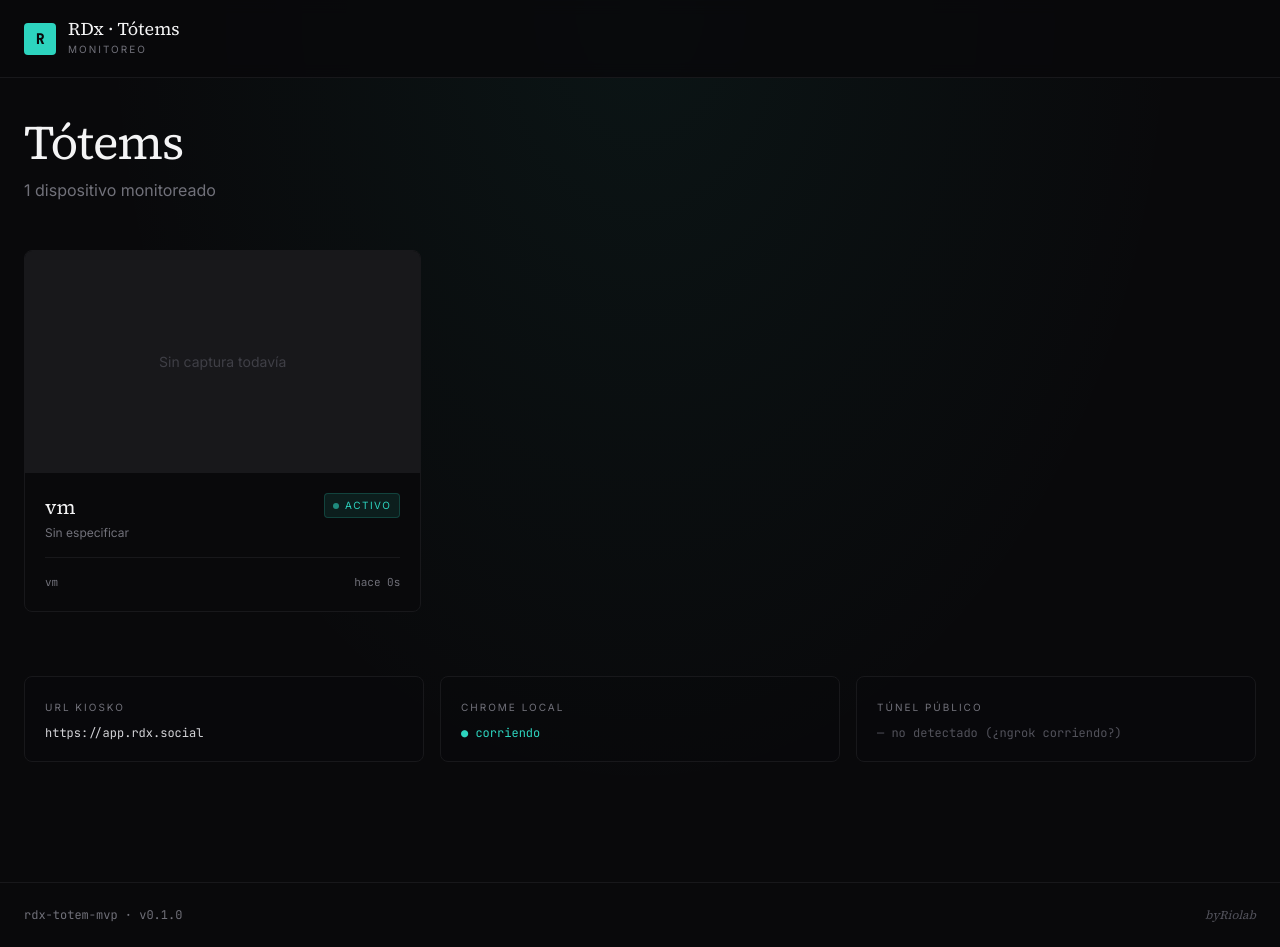
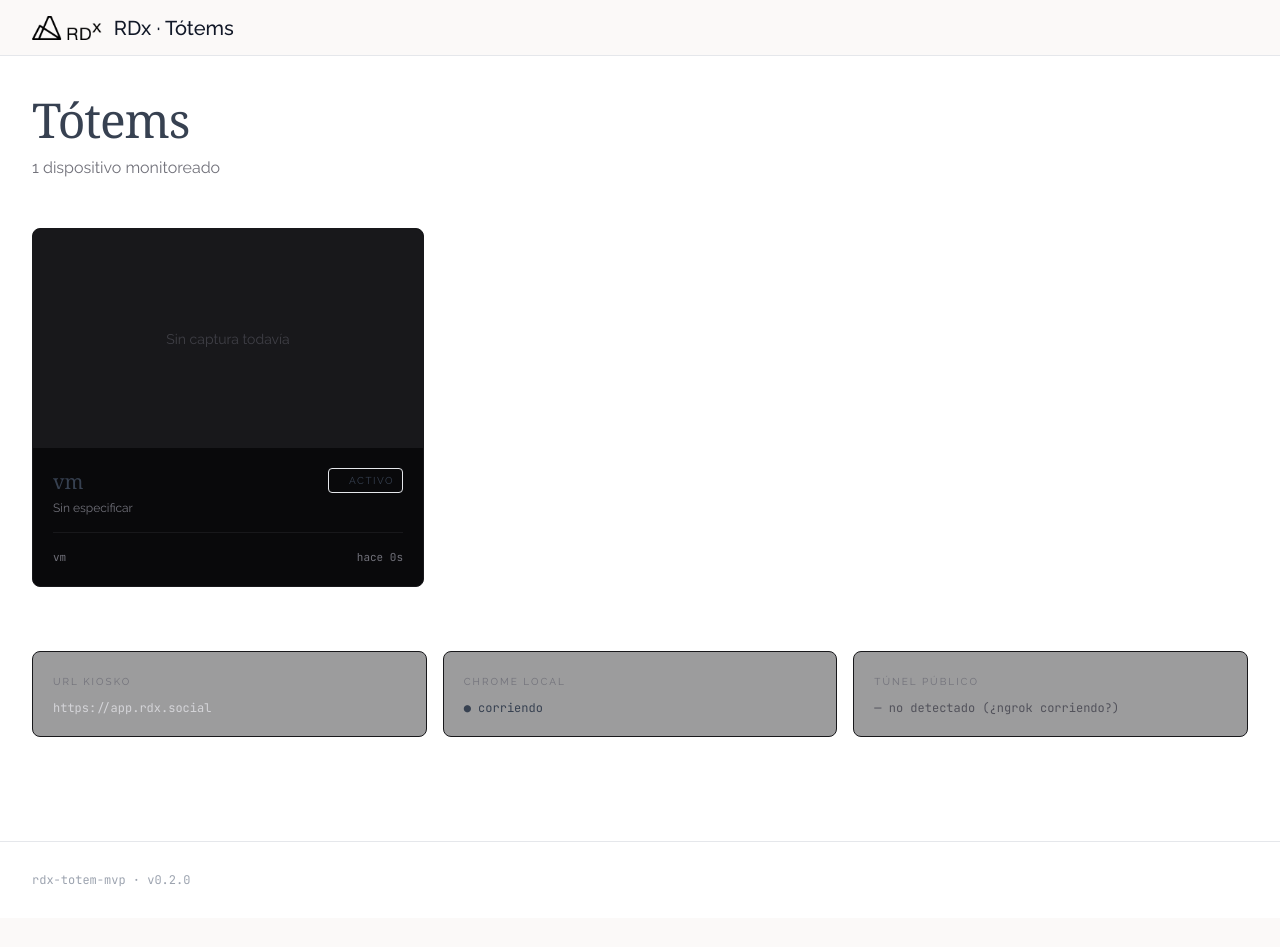
Before and after one commit to Zienbastian33/monitor-totem-mvp, a FastAPI app: page / in a window 1280 px wide. After the commit the page ends 886 px from the top, so only its background shows below. Run offline with FastAPI, Linux system fonts and the light colour scheme; data that the repository does not hold is empty; some libraries are stand-ins or nearby versions.

Commit message:
feat(ui): migrate base layout to RDx Design System

```diff
--- a/app/templates/base.html
+++ b/app/templates/base.html
@@ -1,5 +1,5 @@
 <!DOCTYPE html>
-<html lang="es" class="dark">
+<html lang="es">
 <head>
   <meta charset="UTF-8">
   <meta name="viewport" content="width=device-width, initial-scale=1.0">
@@ -8,67 +8,54 @@
   <script src="https://cdn.tailwindcss.com"></script>
   <link rel="preconnect" href="https://fonts.googleapis.com">
   <link rel="preconnect" href="https://fonts.gstatic.com" crossorigin>
-  <link href="https://fonts.googleapis.com/css2?family=Inter:wght@300;400;500;600;700&family=Source+Serif+4:wght@400;600;700&family=JetBrains+Mono:wght@400;500&display=swap" rel="stylesheet">
+  <link href="https://fonts.googleapis.com/css2?family=Raleway:wght@400;500;600;700&family=JetBrains+Mono:wght@400;500&display=swap" rel="stylesheet">
   <script>
     tailwind.config = {
       theme: {
         extend: {
           fontFamily: {
-            sans: ['Inter', 'sans-serif'],
-            serif: ['"Source Serif 4"', 'Georgia', 'serif'],
-            mono: ['"JetBrains Mono"', 'monospace'],
+            sans: ['Raleway', 'ui-sans-serif', 'system-ui', 'sans-serif'],
+            mono: ['"JetBrains Mono"', 'ui-monospace', 'monospace'],
           },
           colors: {
-            rdx: {
-              accent: '#2dd4bf',
-              accentDim: '#0f766e',
-            }
-          }
+            rdxNavy: '#0B2D5C',
+            rdxOff: '#faf8f6',
+          },
         }
       }
     }
   </script>
   <style>
-    body { font-family: 'Inter', sans-serif; }
-    .bg-grain {
-      background-image: radial-gradient(ellipse at top, rgba(45, 212, 191, 0.06), transparent 60%);
-    }
-    .pulse-dot { animation: pulse-dot 2s cubic-bezier(0.4, 0, 0.6, 1) infinite; }
-    @keyframes pulse-dot {
-      0%, 100% { opacity: 1; }
-      50% { opacity: 0.4; }
-    }
+    body { font-family: 'Raleway', sans-serif; }
   </style>
 </head>
-<body class="bg-zinc-950 text-zinc-100 min-h-screen bg-grain antialiased">
-  <header class="border-b border-zinc-900 sticky top-0 z-10 bg-zinc-950/85 backdrop-blur">
-    <div class="max-w-7xl mx-auto px-6 py-5 flex items-center justify-between">
-      <a href="/" class="flex items-center gap-3 group">
-        <div class="w-8 h-8 rounded bg-rdx-accent flex items-center justify-center transition group-hover:rotate-3">
-          <span class="text-zinc-950 font-mono font-bold text-sm">R</span>
-        </div>
-        <div>
-          <div class="font-serif text-lg leading-none">RDx · Tótems</div>
-          <div class="text-[10px] uppercase tracking-[0.2em] text-zinc-500 mt-1">monitoreo</div>
-        </div>
+<body class="bg-white text-gray-700 min-h-screen antialiased">
+  <header class="h-14 sticky top-0 z-40 backdrop-blur-md bg-[rgba(250,248,246,0.78)] border-b border-gray-200">
+    <div class="max-w-7xl mx-auto h-full px-4 sm:px-6 lg:px-8 flex items-center justify-between">
+      <a href="/" class="flex items-center gap-3 select-none">
+        <img src="/static/images/logo_rdx_1.png" alt="RDx" class="h-6 w-auto">
+        <span class="text-xl font-medium text-gray-900">RDx · Tótems</span>
       </a>
-      <div class="hidden md:flex items-center gap-3 text-xs text-zinc-500">
-        {% if ngrok_url %}
-        <span class="text-zinc-600">público</span>
-        <a href="{{ ngrok_url }}" class="font-mono text-zinc-400 hover:text-rdx-accent truncate max-w-[320px]">{{ ngrok_url }}</a>
-        {% endif %}
+      {% if ngrok_url %}
+      <div class="hidden md:flex items-center gap-3">
+        <span class="font-mono text-[11px] uppercase tracking-[0.18em] text-gray-400">— público —</span>
+        <a href="{{ ngrok_url }}" class="text-sm text-gray-500 hover:text-gray-900 transition-colors truncate max-w-[320px]">{{ ngrok_url }}</a>
       </div>
+      {% endif %}
     </div>
   </header>
 
-  <main class="max-w-7xl mx-auto px-6 py-10">
+  <main class="max-w-7xl mx-auto px-4 sm:px-6 lg:px-8 py-10">
     {% block content %}{% endblock %}
   </main>
 
-  <footer class="border-t border-zinc-900 mt-20">
-    <div class="max-w-7xl mx-auto px-6 py-6 flex items-center justify-between text-xs text-zinc-500">
-      <span class="font-mono">rdx-totem-mvp · v0.1.0</span>
-      <span class="font-serif italic text-zinc-600">byRiolab</span>
+  <footer class="border-t border-gray-200 mt-16">
+    <div class="max-w-7xl mx-auto px-4 sm:px-6 lg:px-8 py-6 grid grid-cols-3 items-center text-xs text-gray-400">
+      <span class="font-mono">rdx-totem-mvp · v0.2.0</span>
+      <div class="flex justify-center">
+        <img src="/static/images/byRiolab.png" alt="byRiolab" class="h-7 opacity-30 hover:opacity-60 transition-opacity">
+      </div>
+      <span></span>
     </div>
   </footer>
 </body>
```
